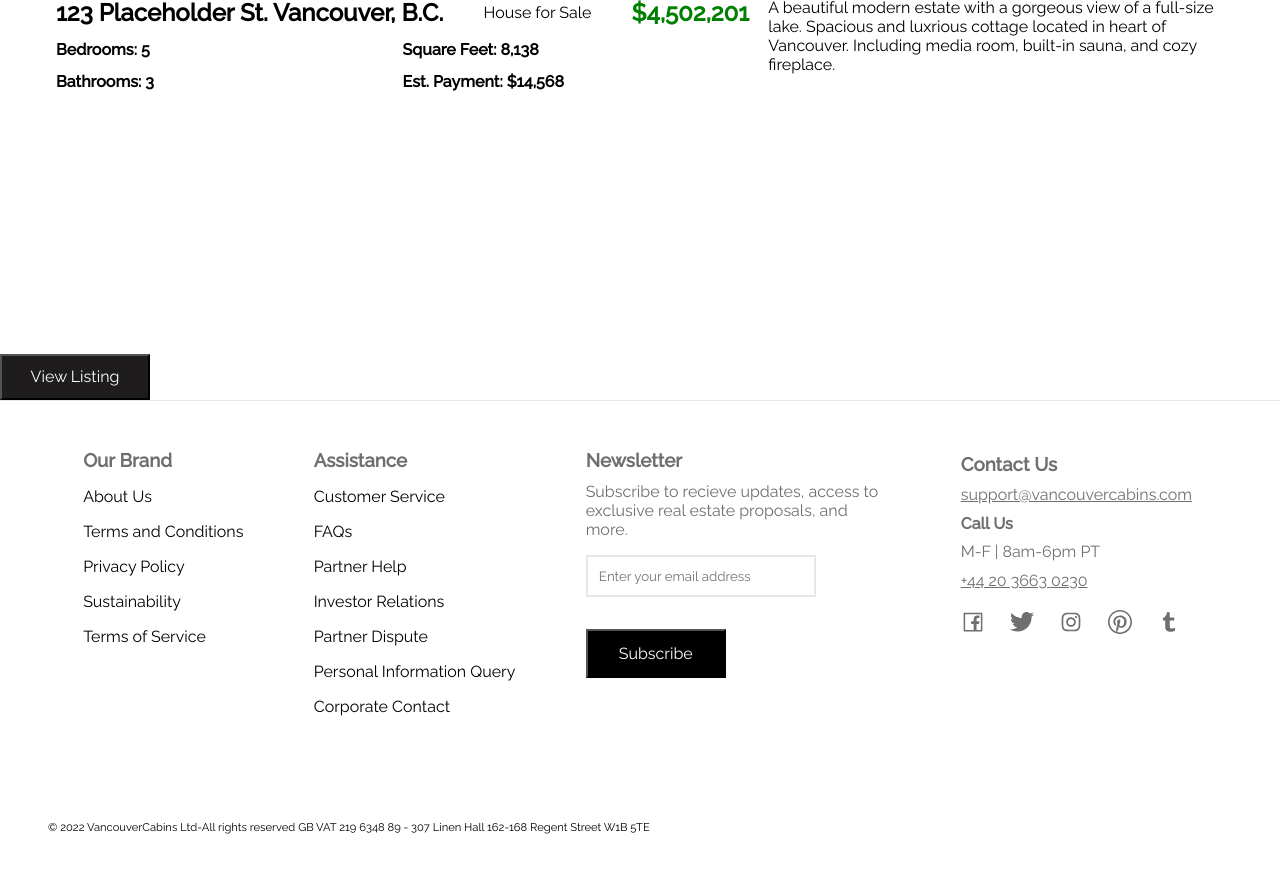
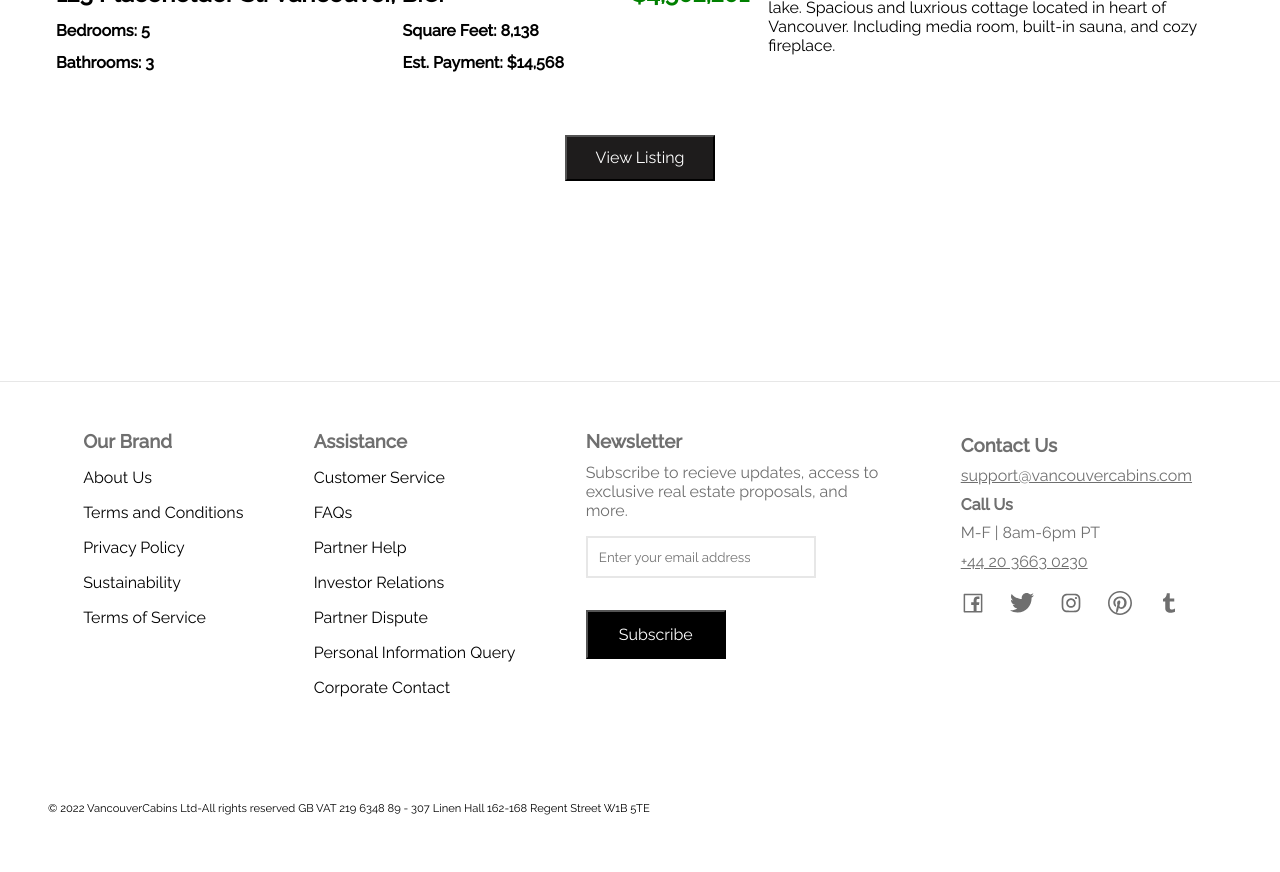
Before and after one commit to NichKHu/VancouverCabins-Booking-App-React, a React (Create React App) app: page / in a window 1280 px wide. Shown: the part 2220-3092 px from the top of the page. Built offline with nearby package versions, Linux system fonts and the light colour scheme.

Commit message:
Finalized buttons and positions

```diff
--- a/src/components/Explore/Explore.css
+++ b/src/components/Explore/Explore.css
@@ -48,3 +48,7 @@
         margin: 1rem 0.5rem;
     }
 }
+
+.view-all {
+    width: 140px;
+}
--- a/src/components/Explore/Explore.js
+++ b/src/components/Explore/Explore.js
@@ -21,7 +21,7 @@ const Explore = () => {
                 <img src={explore2} alt='' />
                 <img src={explore3} alt='' />
             </div>
-            <button className='btn'>View All</button>
+            <button className='btn view-all'>View All</button>
     </div>
   )
 }
--- a/src/components/Showcase/Showcase.css
+++ b/src/components/Showcase/Showcase.css
@@ -118,3 +118,11 @@
 .view-listing {
     width: 150px;
 }
+
+.grid-div {
+    display: flex;
+    justify-content: center;
+
+    position: relative;
+    bottom: 200px;
+}
--- a/src/components/Showcase/Showcase.js
+++ b/src/components/Showcase/Showcase.js
@@ -54,7 +54,7 @@ const Showcase = () => {
           <p>A beautiful modern estate with a gorgeous view of a full-size lake. Spacious and luxrious cottage located in heart of Vancouver. Including media room, built-in sauna, and cozy fireplace.</p>
         </div>
       </div>
-      <div>
+      <div className='grid-div'>
         <button className='btn view-listing'>View Listing</button>
       </div>
     </div>
```
